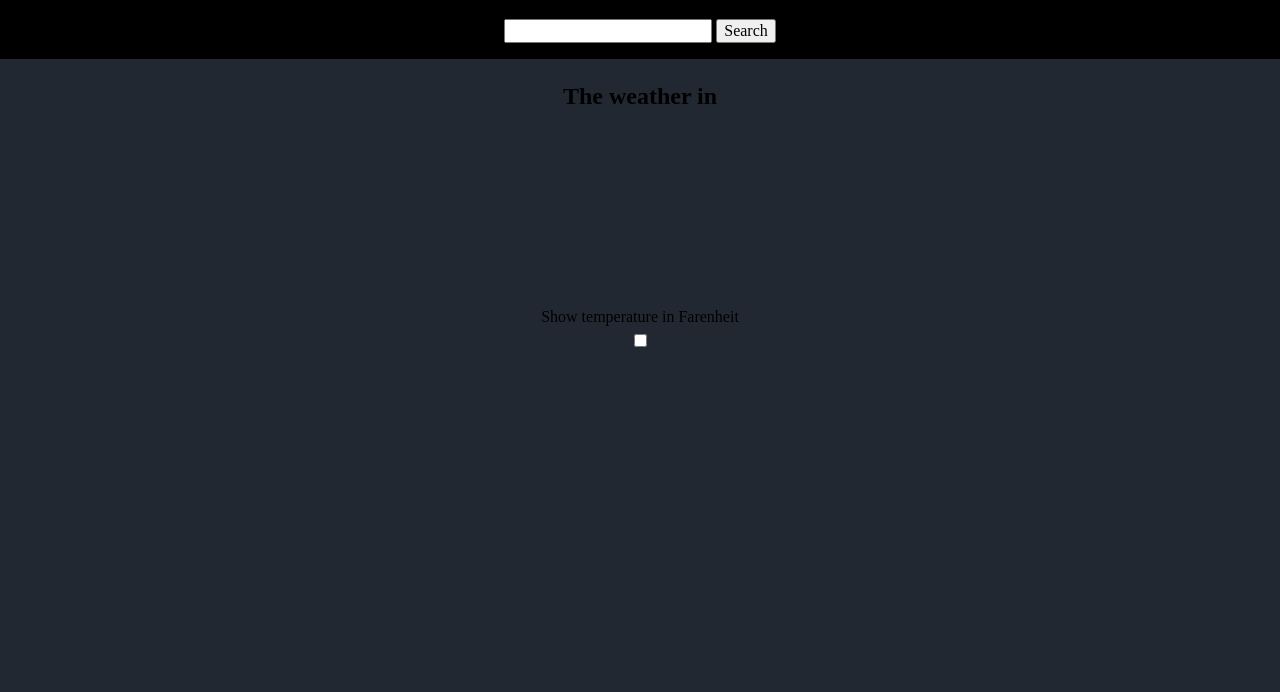
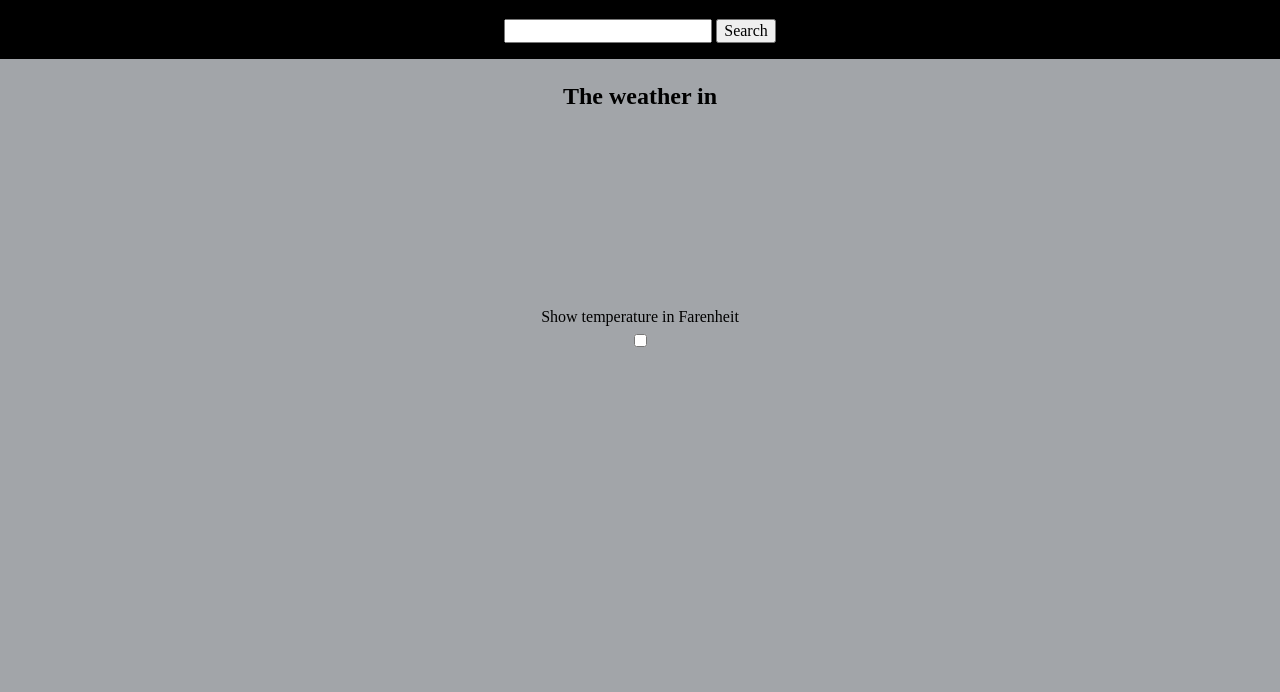
Before and after one commit to sacifuentespa/myWeatherApp, a website built with webpack: page src/template.html in a window 1280 px wide. Shown: the part 69-761 px from the top of the page. Built offline with nearby package versions, Linux system fonts and the light colour scheme.

Commit message:
changed background color for better contrast

```diff
--- a/src/style.css
+++ b/src/style.css
@@ -2,7 +2,7 @@
 * {
     --topColor: black;
     --topTextColor: whitesmoke;
-    --mainColor: #222831;
+    --mainColor: #a2a5a9;
     --mainText: #black;
     --footerColor: #222831;
 }
```
Also changed, not shown: dist/bundle.js.
